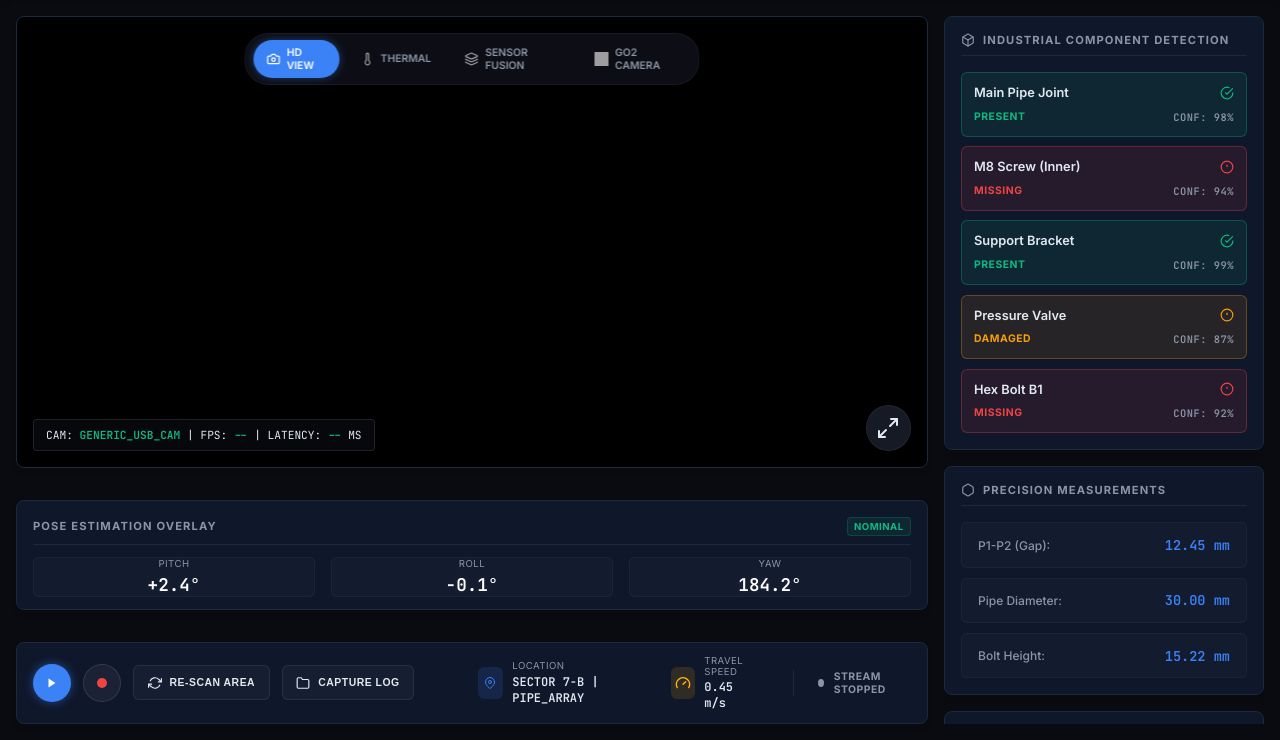
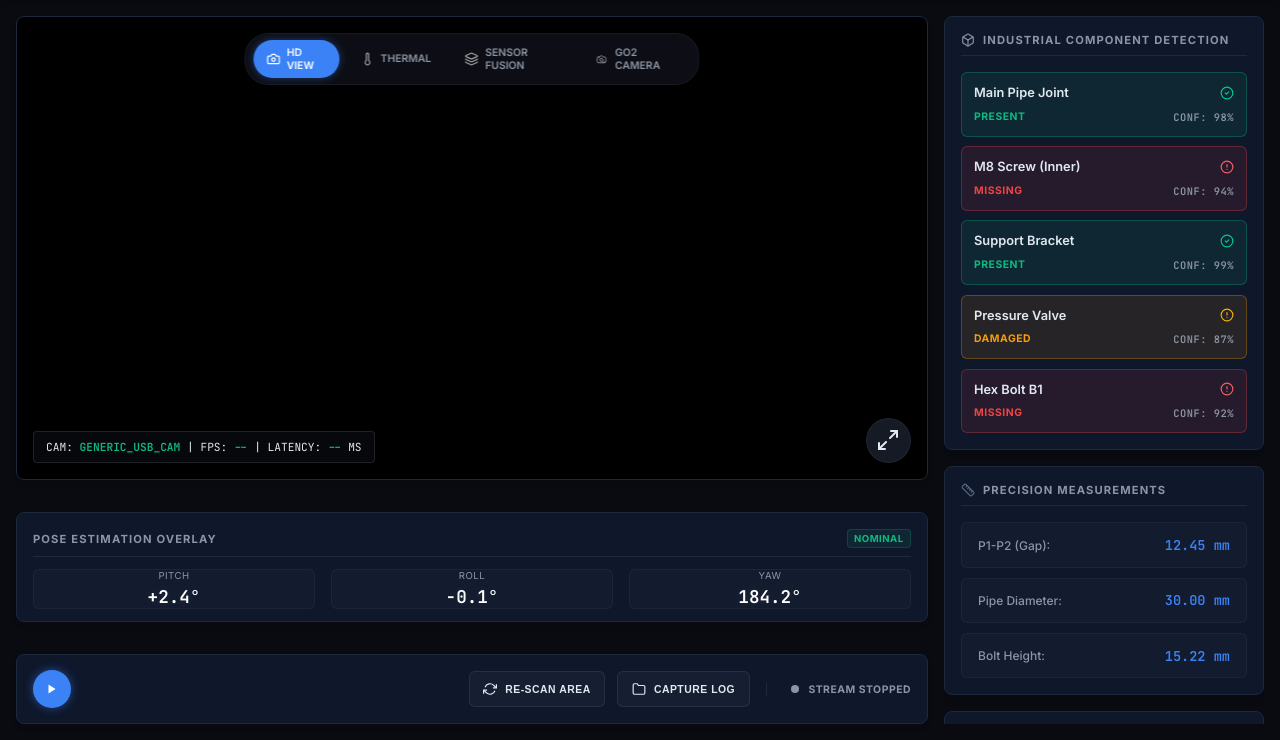
Before and after one commit to sebastiancrinteadaniel/go2, a FastAPI app: page / in a window 1280 px wide. Shown: the part 60-800 px from the top of the page. Run offline with FastAPI, Linux system fonts and the light colour scheme; parts of the project's set-up code (start-up, migrations or seed data) failed here and were passed over; grey boxes are pictures that could not be loaded.

Commit message:
feat: small ui addons

```diff
--- a/app/static/index.html
+++ b/app/static/index.html
@@ -150,15 +150,12 @@
 
         <footer class="bottom-bar panel-solid mt-12">
           <div class="bottom-bar-left">
-            <!-- Left Controls: Play, Record, Secondary actions -->
+            <!-- Left Controls: Play + AI controls -->
             <div class="bottom-control-group">
               <button id="connect-btn" class="icon-btn play-btn" aria-label="Start Stream">
                 <svg width="12" height="12" viewBox="0 0 24 24" fill="currentColor">
                   <path d="M5 3l14 9-14 9V3z" />
                 </svg>
-              </button>
-              <button class="icon-btn record-btn" aria-label="Record">
-                <div class="record-dot"></div>
               </button>
               <button id="yolo-btn" class="secondary-btn" aria-label="Toggle AI Detection" title="Toggle AI Detection"
                 style="display: none;">
@@ -189,7 +186,11 @@
                 </svg>
                 GESTURE ACTIONS
               </button>
+            </div>
 
+            <!-- Middle Telemetry Group -->
+            <div class="bottom-telemetry-group">
+              <div class="status-actions-group">
                 <button class="secondary-btn">
                   <svg width="14" height="14" viewBox="0 0 24 24" fill="none" stroke="currentColor" stroke-width="2">
                     <polyline points="23 4 23 10 17 10" />
@@ -204,33 +205,6 @@
                   </svg>
                   CAPTURE LOG
                 </button>
-            </div>
-
-            <!-- Middle Telemetry Group -->
-            <div class="bottom-telemetry-group">
-              <div class="btm-telem-item">
-                <div class="btm-icon-wrap blue-wrap">
-                  <svg width="12" height="12" viewBox="0 0 24 24" fill="none" stroke="var(--accent-blue)"
-                    stroke-width="2">
-                    <path d="M21 10c0 7-9 13-9 13s-9-6-9-13a9 9 0 0 1 18 0z" />
-                    <circle cx="12" cy="10" r="3" />
-                  </svg>
-                </div>
-                <div class="btm-telem-text">
-                  <span class="label">LOCATION</span>
-                  <span class="val">SECTOR 7-B | PIPE_ARRAY</span>
-                </div>
-              </div>
-
-              <div class="btm-telem-item">
-                <div class="btm-icon-wrap orange-wrap">
-                  <img src="/static/icons/travel-speed.svg" alt="Travel Speed" style="width: 16px; height: 16px;"
-                    onerror="this.style.display = 'none'" />
-                </div>
-                <div class="btm-telem-text">
-                  <span class="label">TRAVEL SPEED</span>
-                  <span class="val">0.45 m/s</span>
-                </div>
               </div>
 
               <div class="stream-status" id="dc-status">
@@ -264,10 +238,8 @@
             <div class="detection-card status-present">
               <div class="dc-header">
                 <h4>Main Pipe Joint</h4>
-                <svg width="14" height="14" viewBox="0 0 24 24" fill="none" stroke="currentColor" stroke-width="2">
-                  <path d="M22 11.08V12a10 10 0 1 1-5.93-9.14" />
-                  <polyline points="22 4 12 14.01 9 11.01" />
-                </svg>
+                <img src="/static/icons/status-present.svg" class="status-icon" alt="Present"
+                  onerror="this.style.display='none'" />
               </div>
               <div class="dc-footer">
                 <span class="dc-state">PRESENT</span>
@@ -278,11 +250,8 @@
             <div class="detection-card status-missing">
               <div class="dc-header">
                 <h4>M8 Screw (Inner)</h4>
-                <svg width="14" height="14" viewBox="0 0 24 24" fill="none" stroke="currentColor" stroke-width="2">
-                  <circle cx="12" cy="12" r="10" />
-                  <line x1="12" y1="8" x2="12" y2="12" />
-                  <line x1="12" y1="16" x2="12.01" y2="16" />
-                </svg>
+                <img src="/static/icons/status-missing.svg" class="status-icon" alt="Missing"
+                  onerror="this.style.display='none'" />
               </div>
               <div class="dc-footer">
                 <span class="dc-state">MISSING</span>
@@ -293,10 +262,8 @@
             <div class="detection-card status-present">
               <div class="dc-header">
                 <h4>Support Bracket</h4>
-                <svg width="14" height="14" viewBox="0 0 24 24" fill="none" stroke="currentColor" stroke-width="2">
-                  <path d="M22 11.08V12a10 10 0 1 1-5.93-9.14" />
-                  <polyline points="22 4 12 14.01 9 11.01" />
-                </svg>
+                <img src="/static/icons/status-present.svg" class="status-icon" alt="Present"
+                  onerror="this.style.display='none'" />
               </div>
               <div class="dc-footer">
                 <span class="dc-state">PRESENT</span>
@@ -307,11 +274,8 @@
             <div class="detection-card status-warning">
               <div class="dc-header">
                 <h4>Pressure Valve</h4>
-                <svg width="14" height="14" viewBox="0 0 24 24" fill="none" stroke="currentColor" stroke-width="2">
-                  <circle cx="12" cy="12" r="10" />
-                  <line x1="12" y1="8" x2="12" y2="12" />
-                  <line x1="12" y1="16" x2="12.01" y2="16" />
-                </svg>
+                <img src="/static/icons/status-damaged.svg" class="status-icon" alt="Damaged"
+                  onerror="this.style.display='none'" />
               </div>
               <div class="dc-footer">
                 <span class="dc-state">DAMAGED</span>
@@ -322,11 +286,8 @@
             <div class="detection-card status-missing">
               <div class="dc-header">
                 <h4>Hex Bolt B1</h4>
-                <svg width="14" height="14" viewBox="0 0 24 24" fill="none" stroke="currentColor" stroke-width="2">
-                  <circle cx="12" cy="12" r="10" />
-                  <line x1="12" y1="8" x2="12" y2="12" />
-                  <line x1="12" y1="16" x2="12.01" y2="16" />
-                </svg>
+                <img src="/static/icons/status-missing.svg" class="status-icon" alt="Missing"
+                  onerror="this.style.display='none'" />
               </div>
               <div class="dc-footer">
                 <span class="dc-state">MISSING</span>
@@ -339,11 +300,8 @@
         <!-- Section 2 -->
         <div class="sidebar-section panel-solid">
           <div class="section-title">
-            <svg width="14" height="14" viewBox="0 0 24 24" fill="none" xmlns="http://www.w3.org/2000/svg">
-              <path
-                d="M21 16V8a2 2 0 0 0-1-1.73l-7-4a2 2 0 0 0-2 0l-7 4A2 2 0 0 0 3 8v8a2 2 0 0 0 1 1.73l7 4a2 2 0 0 0 2 0l7-4A2 2 0 0 0 21 16z"
-                stroke="#8b95a5" stroke-width="2" stroke-linecap="round" stroke-linejoin="round" />
-            </svg>
+            <img src="/static/icons/precision-measurements.svg" class="section-icon" alt="Precision"
+              onerror="this.style.display='none'" />
             <h3>PRECISION MEASUREMENTS</h3>
           </div>
 
--- a/app/static/main.js
+++ b/app/static/main.js
@@ -1,7 +1,6 @@
 document.addEventListener("DOMContentLoaded", () => {
   // Elements
   const connectBtn = document.getElementById("connect-btn");
-  const recordBtn = document.querySelector(".record-btn");
   const statusDot = document.querySelector(".status-dot");
   const statusText = document.querySelector(".status-text");
   const videoExpandBtn = document.getElementById("video-expand-btn");
@@ -25,7 +24,6 @@ document.addEventListener("DOMContentLoaded", () => {
 
   // State
   let isConnected = false;
-  let isRecording = false;
   let isYoloEnabled = false;
   let isGestureEnabled = false;
   let isGestureDispatchEnabled = true;
@@ -37,6 +35,25 @@ document.addEventListener("DOMContentLoaded", () => {
   let pingInterval;
   let lastPingTime = 0;
 
+  const expandIconSvg = `
+    <svg width="24" height="24" viewBox="0 0 24 24" fill="none" stroke="currentColor" stroke-width="2" stroke-linecap="round" stroke-linejoin="round">
+      <polyline points="15 3 21 3 21 9"></polyline>
+      <line x1="9" y1="21" x2="3" y2="21"></line>
+      <line x1="3" y1="21" x2="3" y2="15"></line>
+      <line x1="21" y1="3" x2="14" y2="10"></line>
+      <line x1="3" y1="21" x2="10" y2="14"></line>
+    </svg>
+  `;
+
+  const minimizeIconSvg = `
+    <svg width="24" height="24" viewBox="0 0 24 24" fill="none" stroke="currentColor" stroke-width="2" stroke-linecap="round" stroke-linejoin="round">
+      <line x1="21" y1="3" x2="14" y2="10"></line>
+      <polyline points="17 10 14 10 14 7"></polyline>
+      <line x1="3" y1="21" x2="10" y2="14"></line>
+      <polyline points="7 14 10 14 10 17"></polyline>
+    </svg>
+  `;
+
   // Initialize modes
   const modeBadges = document.querySelectorAll(".mode-badge");
   modeBadges.forEach((badge) => {
@@ -47,6 +64,12 @@ document.addEventListener("DOMContentLoaded", () => {
   });
 
   if (videoExpandBtn) {
+    const updateFullscreenIcon = () => {
+      videoExpandBtn.innerHTML = document.fullscreenElement ? minimizeIconSvg : expandIconSvg;
+    };
+
+    updateFullscreenIcon();
+
     videoExpandBtn.addEventListener("click", () => {
       const videoContainer = document.querySelector(".video-container");
       if (videoContainer) {
@@ -70,6 +93,8 @@ document.addEventListener("DOMContentLoaded", () => {
       if (!document.fullscreenElement && videoContainer) {
         videoContainer.classList.remove("fullscreen");
       }
+
+      updateFullscreenIcon();
     });
   }
 
@@ -352,26 +377,8 @@ document.addEventListener("DOMContentLoaded", () => {
       if (pingInterval) {
         clearInterval(pingInterval);
       }
-
-      if (isRecording) {
-        toggleRecording();
-      }
     }
   });
-
-  // Record Button Handling
-  recordBtn.addEventListener("click", toggleRecording);
-
-  function toggleRecording() {
-    if (!isConnected) return; // Only record if stream is connected
-
-    isRecording = !isRecording;
-    if (isRecording) {
-      recordBtn.classList.add("recording");
-    } else {
-      recordBtn.classList.remove("recording");
-    }
-  }
 
   // Telemetry
   function startTelemetry() {
@@ -417,6 +424,16 @@ document.addEventListener("DOMContentLoaded", () => {
     }
   }
 
+  function getStatusIconPath(status) {
+    if (status === "missing") {
+      return "/static/icons/status-missing.svg";
+    }
+    if (status === "damaged") {
+      return "/static/icons/status-damaged.svg";
+    }
+    return "/static/icons/status-present.svg";
+  }
+
   function updateDetections(detections) {
     if (!componentList) return;
 
@@ -449,16 +466,19 @@ document.addEventListener("DOMContentLoaded", () => {
         foundCard.className = 'detection-card status-present';
         foundCard.querySelector('.dc-state').textContent = 'PRESENT';
         foundCard.querySelector('.dc-conf').textContent = `CONF: ${confPercent}%`;
+        const statusIcon = foundCard.querySelector('.status-icon');
+        if (statusIcon) {
+          statusIcon.src = getStatusIconPath('present');
+          statusIcon.alt = 'Present';
+        }
       } else {
         // Create a new dynamic card specifically for computer vision targets
         const cardHTML = `
             <div class="detection-card status-present" data-dynamic="true">
               <div class="dc-header">
                 <h4>${clsName}</h4>
-                <svg width="14" height="14" viewBox="0 0 24 24" fill="none" stroke="currentColor" stroke-width="2">
-                  <path d="M22 11.08V12a10 10 0 1 1-5.93-9.14" />
-                  <polyline points="22 4 12 14.01 9 11.01" />
-                </svg>
+                <img src="${getStatusIconPath('present')}" class="status-icon" alt="Present"
+                  onerror="this.style.display='none'" />
               </div>
               <div class="dc-footer">
                 <span class="dc-state">PRESENT</span>
@@ -478,6 +498,11 @@ document.addEventListener("DOMContentLoaded", () => {
       if (!uniqueDets[title]) {
         card.className = 'detection-card status-missing';
         card.querySelector('.dc-state').textContent = 'MISSING';
+        const statusIcon = card.querySelector('.status-icon');
+        if (statusIcon) {
+          statusIcon.src = getStatusIconPath('missing');
+          statusIcon.alt = 'Missing';
+        }
       }
     });
   }
--- a/app/static/style.css
+++ b/app/static/style.css
@@ -481,6 +481,13 @@ body {
     margin: 0;
 }
 
+.section-icon {
+    width: 14px;
+    height: 14px;
+    object-fit: contain;
+    opacity: 0.9;
+}
+
 .component-list {
     display: flex;
     flex-direction: column;
@@ -512,6 +519,13 @@ body {
     color: #e2e8f0;
 }
 
+.status-icon {
+    width: 14px;
+    height: 14px;
+    object-fit: contain;
+    opacity: 0.95;
+}
+
 .dc-footer {
     display: flex;
     justify-content: space-between;
@@ -529,10 +543,6 @@ body {
     color: var(--accent-green);
 }
 
-.status-present .dc-header svg {
-    color: var(--accent-green);
-}
-
 .status-missing {
     background: rgba(239, 68, 68, 0.1);
     border: 1px solid rgba(239, 68, 68, 0.3);
@@ -542,20 +552,12 @@ body {
     color: var(--accent-red);
 }
 
-.status-missing .dc-header svg {
-    color: var(--accent-red);
-}
-
 .status-warning {
     background: rgba(245, 158, 11, 0.1);
     border: 1px solid rgba(245, 158, 11, 0.3);
 }
 
 .status-warning .dc-state {
-    color: var(--accent-yellow);
-}
-
-.status-warning .dc-header svg {
     color: var(--accent-yellow);
 }
 
@@ -616,6 +618,7 @@ body {
     gap: 2rem;
     align-items: center;
     flex: 1;
+    min-width: 0;
 }
 
 .bottom-control-group {
@@ -713,10 +716,17 @@ body {
 
 .bottom-telemetry-group {
     display: flex;
-    gap: 2rem;
+    gap: 1rem;
     align-items: center;
-    margin-left: 2rem;
     flex: 1;
+    width: 100%;
+}
+
+.status-actions-group {
+    display: flex;
+    align-items: center;
+    gap: 0.75rem;
+    margin-left: auto;
 }
 
 .btm-telem-item {
@@ -753,7 +763,6 @@ body {
     gap: 0.6rem;
     padding-left: 1.5rem;
     border-left: 1px solid var(--border-color);
-    margin-left: auto;
 }
 
 .status-dot {
@@ -817,6 +826,14 @@ body {
     .bottom-telemetry-group {
         display: none;
     }
+
+    .bottom-bar-left {
+        flex: 0 1 auto;
+    }
+
+    .status-actions-group {
+        margin-left: auto;
+    }
 }
 
 @media (max-width: 900px) {
```
Also changed, not shown: app/static/icons/go2-camera.svg (added), app/static/icons/precision-measurements.svg (added), app/static/icons/status-damaged.svg (added), app/static/icons/status-missing.svg (added), app/static/icons/status-present.svg (added). Lines whose indentation alone changed are shown as unchanged.
